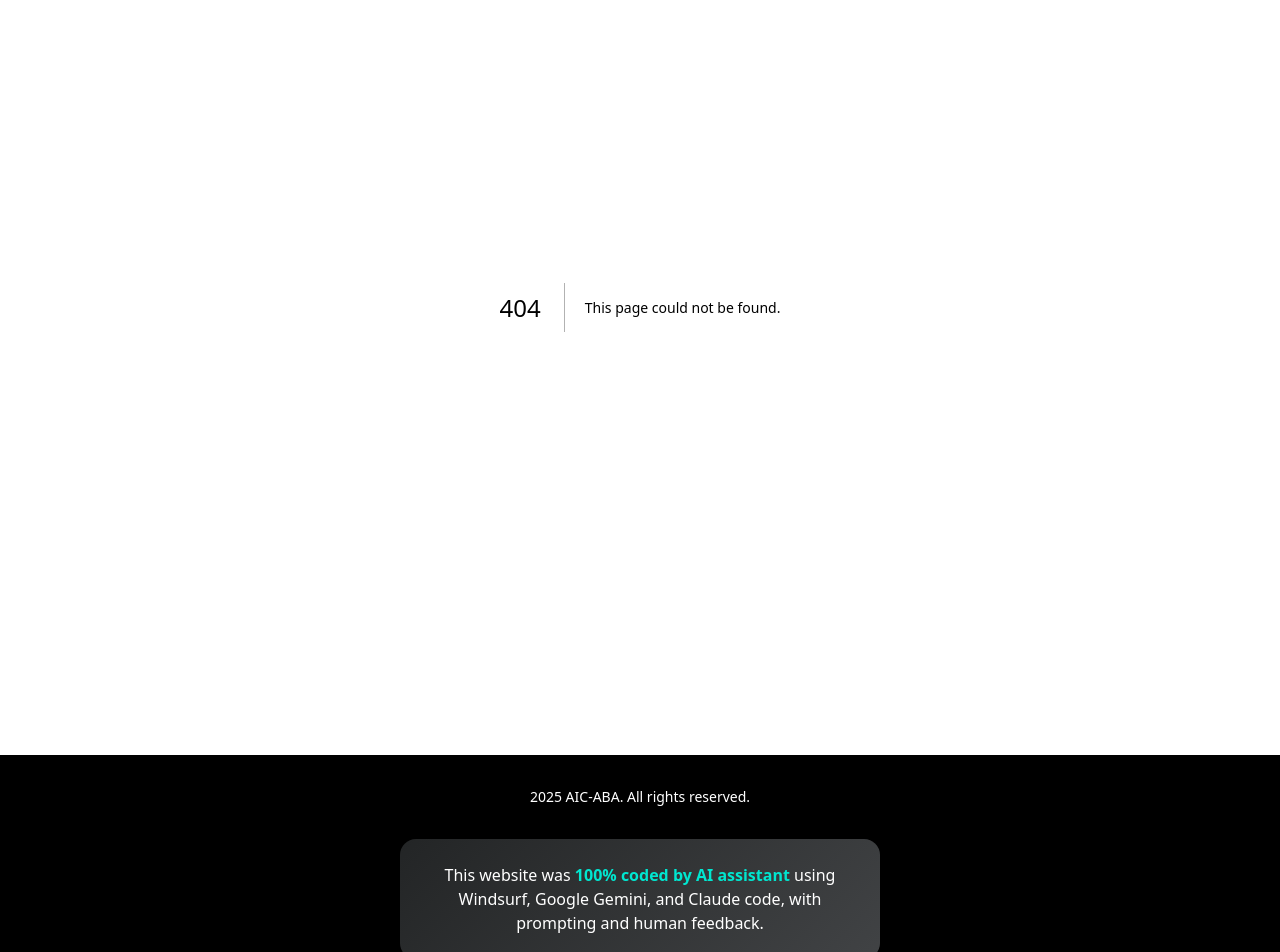
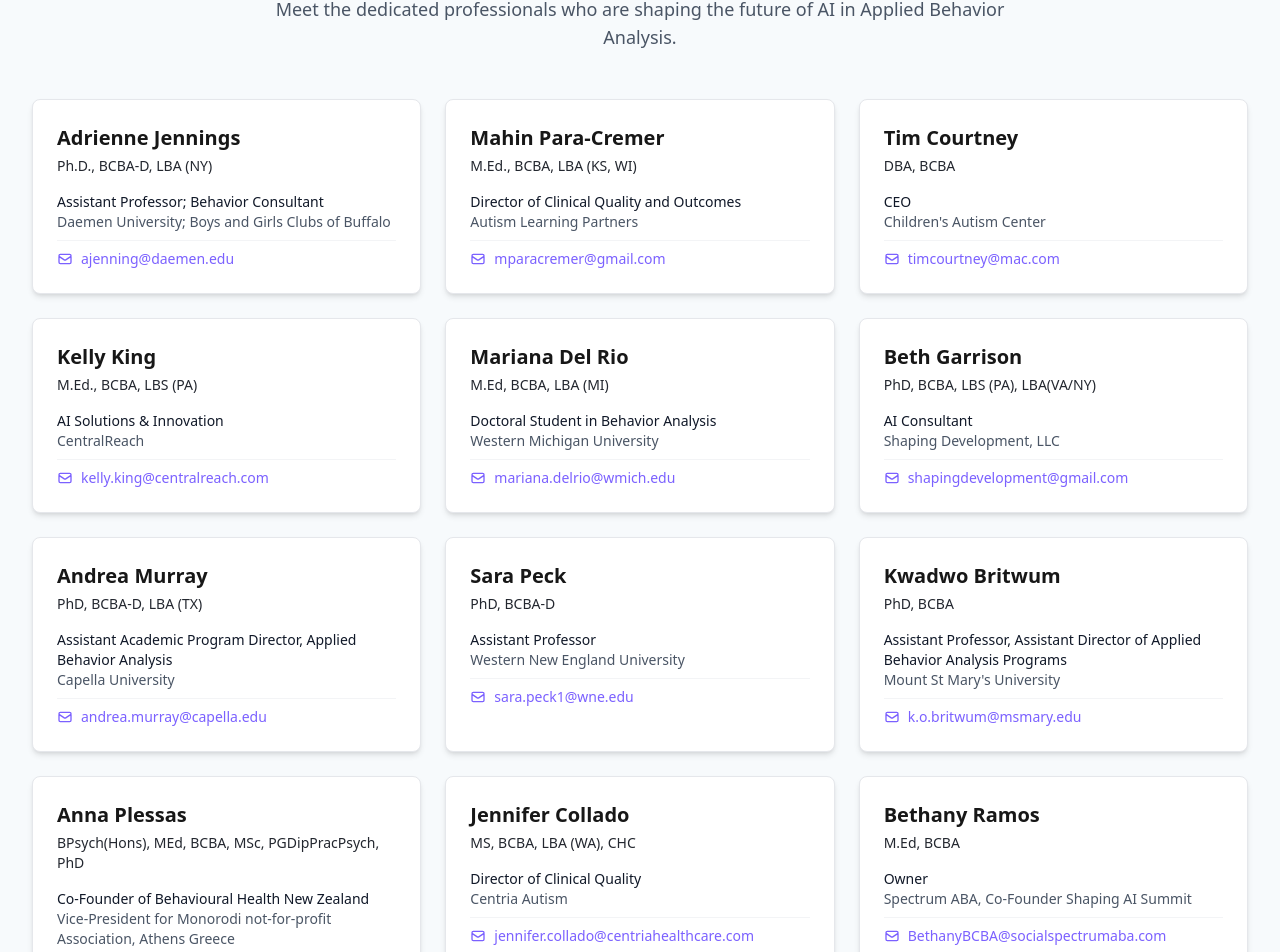
Before and after one commit to lrn2codenow/aicaba, a Next.js app: page /members in a window 1280 px wide. Before the commit this address had no page. Shown: the part 158-1110 px from the top of the page. Built offline with nearby package versions, Linux system fonts and the light colour scheme.

Commit message:
Add members page with list of AI Consortium members and update navigation

```diff
--- a/src/app/NavBar.tsx
+++ b/src/app/NavBar.tsx
@@ -18,6 +18,7 @@
         <div className="hidden md:flex items-center space-x-6">
           <Link href="/resources" className="nav-link text-neutral dark:text-light hover:text-primary px-3 py-2 rounded-md text-sm font-medium transition-colors duration-200">Free Resources</Link>
           <Link href="/presentations" className="nav-link text-neutral dark:text-light hover:text-primary px-3 py-2 rounded-md text-sm font-medium transition-colors duration-200">Presentations</Link>
+          <Link href="/members" className="nav-link text-neutral dark:text-light hover:text-primary px-3 py-2 rounded-md text-sm font-medium transition-colors duration-200">Members</Link>
           <Link href="#contact" className="nav-link text-neutral dark:text-light hover:text-primary px-3 py-2 rounded-md text-sm font-medium transition-colors duration-200">Contact</Link>
         </div>
         {/* Hamburger menu button for mobile */}
@@ -33,6 +34,7 @@
       <div id="mobile-menu" className={`md:hidden flex flex-col space-y-2 mt-2 bg-white dark:bg-neutral shadow-lg rounded-lg p-4 transition-all duration-300 ${mobileOpen ? '' : 'hidden'}`}>
         <Link href="/resources" className="nav-link text-neutral dark:text-light hover:text-primary px-3 py-2 rounded-md text-base font-medium transition-colors duration-200" onClick={() => setMobileOpen(false)}>Free Resources</Link>
         <Link href="/presentations" className="nav-link text-neutral dark:text-light hover:text-primary px-3 py-2 rounded-md text-base font-medium transition-colors duration-200" onClick={() => setMobileOpen(false)}>Presentations</Link>
+        <Link href="/members" className="nav-link text-neutral dark:text-light hover:text-primary px-3 py-2 rounded-md text-base font-medium transition-colors duration-200" onClick={() => setMobileOpen(false)}>Members</Link>
         <Link href="#contact" className="nav-link text-neutral dark:text-light hover:text-primary px-3 py-2 rounded-md text-base font-medium transition-colors duration-200" onClick={() => setMobileOpen(false)}>Contact</Link>
       </div>
     </nav>
--- /dev/null
+++ b/src/app/members/page.tsx
@@ -0,0 +1,171 @@
+import React from 'react';
+
+type Member = {
+  name: string;
+  credentials: string;
+  title: string;
+  organization: string;
+  email: string;
+};
+
+const members: Member[] = [
+  {
+    name: 'Adrienne Jennings',
+    credentials: 'Ph.D., BCBA-D, LBA (NY)',
+    title: 'Assistant Professor; Behavior Consultant',
+    organization: 'Daemen University; Boys and Girls Clubs of Buffalo',
+    email: 'ajenning@daemen.edu',
+  },
+  {
+    name: 'Mahin Para-Cremer',
+    credentials: 'M.Ed., BCBA, LBA (KS, WI)',
+    title: 'Director of Clinical Quality and Outcomes',
+    organization: 'Autism Learning Partners',
+    email: 'mparacremer@gmail.com',
+  },
+  {
+    name: 'Tim Courtney',
+    credentials: 'DBA, BCBA',
+    title: 'CEO',
+    organization: 'Children\'s Autism Center',
+    email: 'timcourtney@mac.com',
+  },
+  {
+    name: 'Kelly King',
+    credentials: 'M.Ed., BCBA, LBS (PA)',
+    title: 'AI Solutions & Innovation',
+    organization: 'CentralReach',
+    email: 'kelly.king@centralreach.com',
+  },
+  {
+    name: 'Mariana Del Rio',
+    credentials: 'M.Ed, BCBA, LBA (MI)',
+    title: 'Doctoral Student in Behavior Analysis',
+    organization: 'Western Michigan University',
+    email: 'mariana.delrio@wmich.edu',
+  },
+  {
+    name: 'Beth Garrison',
+    credentials: 'PhD, BCBA, LBS (PA), LBA(VA/NY)',
+    title: 'AI Consultant',
+    organization: 'Shaping Development, LLC',
+    email: 'shapingdevelopment@gmail.com',
+  },
+  {
+    name: 'Andrea Murray',
+    credentials: 'PhD, BCBA-D, LBA (TX)',
+    title: 'Assistant Academic Program Director, Applied Behavior Analysis',
+    organization: 'Capella University',
+    email: 'andrea.murray@capella.edu',
+  },
+  {
+    name: 'Sara Peck',
+    credentials: 'PhD, BCBA-D',
+    title: 'Assistant Professor',
+    organization: 'Western New England University',
+    email: 'sara.peck1@wne.edu',
+  },
+  {
+    name: 'Kwadwo Britwum',
+    credentials: 'PhD, BCBA',
+    title: 'Assistant Professor, Assistant Director of Applied Behavior Analysis Programs',
+    organization: 'Mount St Mary\'s University',
+    email: 'k.o.britwum@msmary.edu',
+  },
+  {
+    name: 'Anna Plessas',
+    credentials: 'BPsych(Hons), MEd, BCBA, MSc, PGDipPracPsych, PhD',
+    title: 'Co-Founder of Behavioural Health New Zealand',
+    organization: 'Vice-President for Monorodi not-for-profit Association, Athens Greece',
+    email: 'anna@behavioural-health.com',
+  },
+  {
+    name: 'Jennifer Collado',
+    credentials: 'MS, BCBA, LBA (WA), CHC',
+    title: 'Director of Clinical Quality',
+    organization: 'Centria Autism',
+    email: 'jennifer.collado@centriahealthcare.com',
+  },
+  {
+    name: 'Bethany Ramos',
+    credentials: 'M.Ed, BCBA',
+    title: 'Owner',
+    organization: 'Spectrum ABA, Co-Founder Shaping AI Summit',
+    email: 'BethanyBCBA@socialspectrumaba.com',
+  },
+  {
+    name: 'Jennifer Hamrick',
+    credentials: 'PhD, BCBA-D, LBA (TX)',
+    title: 'Assistant Professor, ABA Program Coordinator, Director',
+    organization: 'Texas Tech University, Burkhart Center for Autism Education & Research',
+    email: 'jennifer.hamrick@ttu.edu',
+  },
+  {
+    name: 'Ellie Kazemi',
+    credentials: 'Ph.D, BCBA-D',
+    title: 'Co-Founder & CEO of Transform VXR, Professor & Director of AI/VXR Initiatives',
+    organization: 'CSUN',
+    email: 'ellie.kazemi@csun.edu',
+  },
+];
+
+export default function MembersPage() {
+  return (
+    <main id="main-content" className="min-h-screen py-8 px-4 sm:px-6 lg:px-8">
+      <div className="max-w-7xl mx-auto">
+        <div className="text-center mb-12">
+          <h1 className="text-4xl font-bold text-neutral dark:text-light mb-4">Our Members</h1>
+          <p className="text-lg text-gray-600 dark:text-gray-300 max-w-3xl mx-auto">
+            Meet the dedicated professionals who are shaping the future of AI in Applied Behavior Analysis.
+          </p>
+        </div>
+
+        <div className="grid grid-cols-1 md:grid-cols-2 lg:grid-cols-3 gap-6">
+          {members.map((member, index) => (
+            <div
+              key={index}
+              className="bg-white dark:bg-neutral-800 rounded-lg shadow-md overflow-hidden hover:shadow-lg transition-shadow duration-300 border border-gray-200 dark:border-neutral-700"
+            >
+              <div className="p-6">
+                <div className="flex items-start justify-between">
+                  <div>
+                    <h2 className="text-xl font-semibold text-neutral-900 dark:text-white">
+                      {member.name}
+                    </h2>
+                    <p className="text-accent text-sm font-medium mt-1">
+                      {member.credentials}
+                    </p>
+                  </div>
+                </div>
+
+                <div className="mt-4 space-y-2">
+                  <div>
+                    <p className="text-sm font-medium text-gray-900 dark:text-gray-100">
+                      {member.title}
+                    </p>
+                    <p className="text-sm text-gray-600 dark:text-gray-300">
+                      {member.organization}
+                    </p>
+                  </div>
+
+                  <div className="pt-2 mt-2 border-t border-gray-100 dark:border-neutral-700">
+                    <a
+                      href={`mailto:${member.email}`}
+                      className="text-sm text-accent hover:underline flex items-center"
+                      aria-label={`Email ${member.name}`}
+                    >
+                      <svg className="w-4 h-4 mr-2" fill="none" stroke="currentColor" viewBox="0 0 24 24" xmlns="http://www.w3.org/2000/svg">
+                        <path strokeLinecap="round" strokeLinejoin="round" strokeWidth={2} d="M3 8l7.89 5.26a2 2 0 002.22 0L21 8M5 19h14a2 2 0 002-2V7a2 2 0 00-2-2H5a2 2 0 00-2 2v10a2 2 0 002 2z" />
+                      </svg>
+                      {member.email}
+                    </a>
+                  </div>
+                </div>
+              </div>
+            </div>
+          ))}
+        </div>
+      </div>
+    </main>
+  );
+}
```
